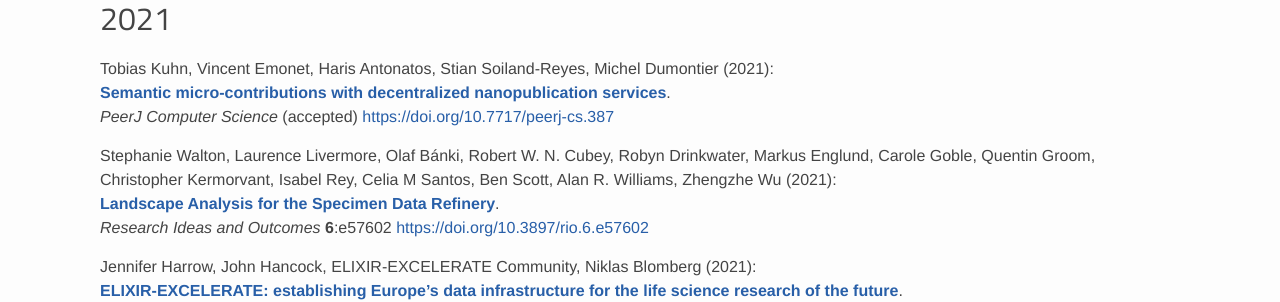
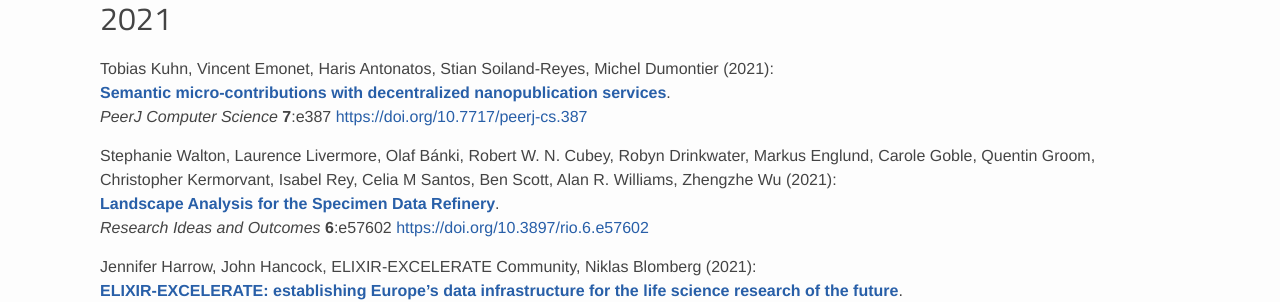
Before and after one commit to eScienceLab/eScienceLab.github.io, a Jekyll site: the page built from publications/index.md, in a window 1280 px wide and 900 px high, scrolled down 325 px. Shown: the part 152-454 px from the top of the window. Built offline with Jekyll 4.4.1, drawn with Linux system fonts in a browser that asks for light colours; comment, search, counter and statistics services are not loaded.

Commit message:
PeerJ issue number

```diff
--- a/publications/index.md
+++ b/publications/index.md
@@ -43,7 +43,7 @@
 
 Tobias Kuhn, Vincent Emonet, Haris Antonatos, Stian Soiland-Reyes, Michel Dumontier (2021):
 [**Semantic micro-contributions with decentralized nanopublication services**](https://doi.org/10.7717/peerj-cs.387).
-_PeerJ Computer Science_ (accepted)
+_PeerJ Computer Science_ **7**:e387
 <https://doi.org/10.7717/peerj-cs.387>
 
 Stephanie Walton, Laurence Livermore, Olaf Bánki, Robert W. N. Cubey, Robyn Drinkwater, Markus Englund, Carole Goble, Quentin Groom, Christopher Kermorvant, Isabel Rey, Celia M Santos, Ben Scott, Alan R. Williams, Zhengzhe Wu (2021):
```
